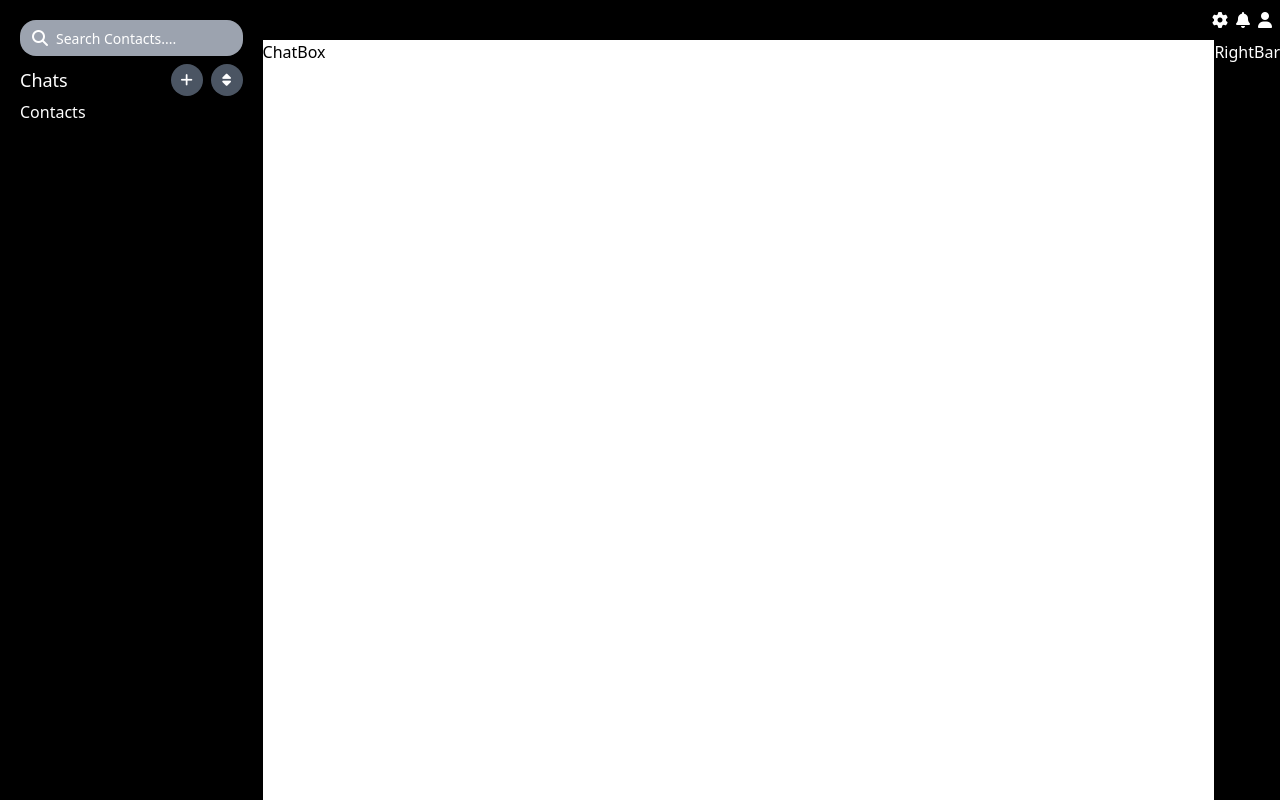
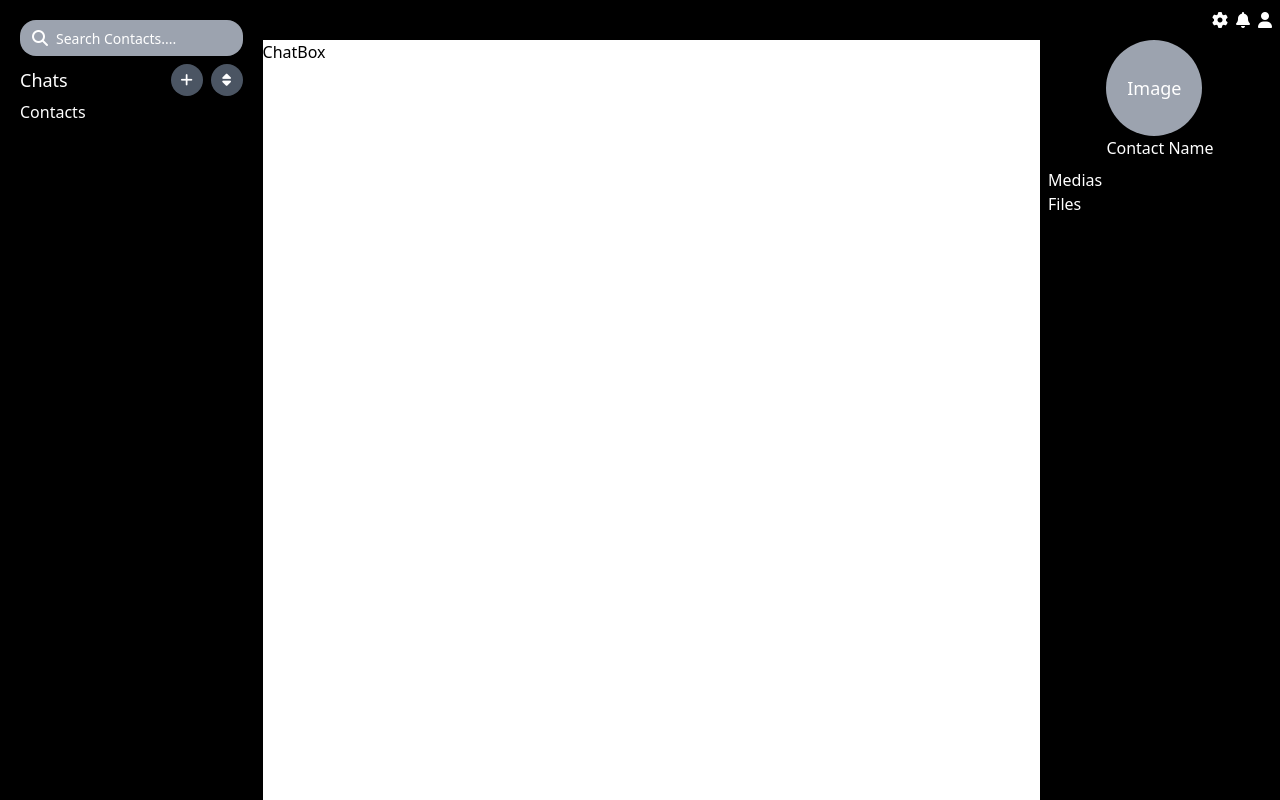
Before and after one commit to ushagotame000/collegeproject, a React (Create React App) app in the folder client/: page / in a window 1280 px wide. Built offline with nearby package versions, Linux system fonts and the light colour scheme.

Commit message:
Set layout for the sideBar

```diff
--- a/client/src/components/RightBar.tsx
+++ b/client/src/components/RightBar.tsx
@@ -2,9 +2,18 @@ import React from "react";
 
 function RightBar() {
   return (
-    <>
-      <div className=" bg-black text-white h-full">RightBar</div>
-    </>
+    <div className="bg-black text-white h-full w-60 flex flex-col items-center justify-evenly ">
+      <div className=" flex-cols grow-0">
+        <div className="rounded-full h-24 w-24 bg-gray-400 flex items-center justify-center">
+          <span className="text-lg">Image</span>
+        </div>
+        <div>Contact Name</div>
+      </div>
+      <div className="flex-cols w-full h-full p-2 justify-between grow">
+        <div>Medias</div>
+        <div>Files</div>
+      </div>
+    </div>
   );
 }
 
```
